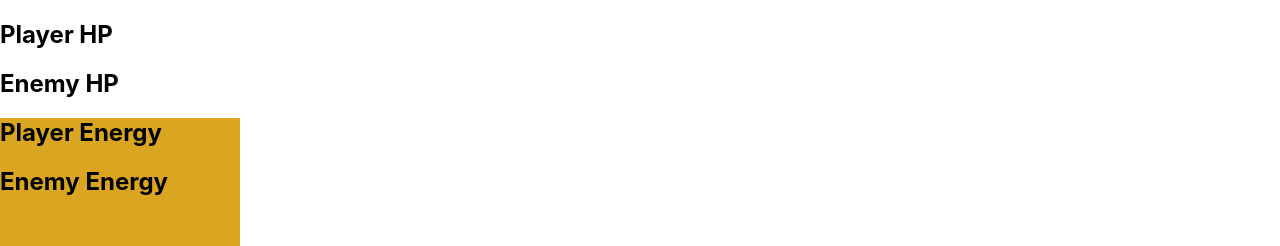
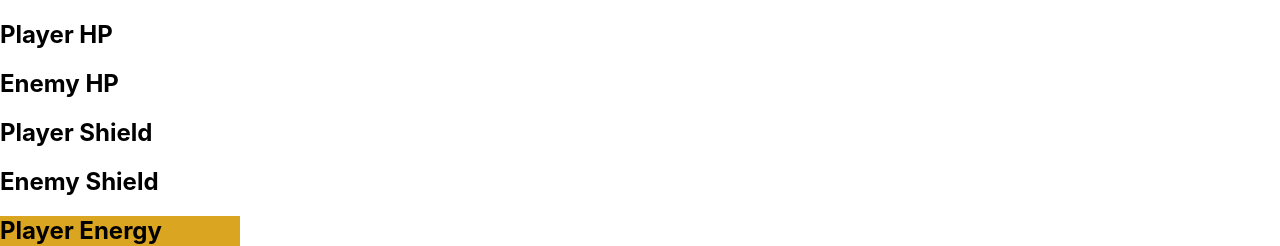
Before and after one commit to solaris449062/duck-deck-frontend, a React (Create React App) app: page / in a window 1280 px wide. Shown: the top 246 px of the page. Built offline with nearby package versions, Linux system fonts and the light colour scheme; no server answers.

Commit message:
update on card and hp display

```diff
--- a/src/components/Card.js
+++ b/src/components/Card.js
@@ -15,21 +15,26 @@ function Card({id, name, cost, damage, shield, heal, upgrade, handleCardClick})
     return (
         <div className="card" onClick={() => handleCardClick(id)}>
 
+            {/* <h2>
+                {id ? `id = ${id}` : null}
+            </h2> */}
+
             <h2>
-                {id ? `id = ${id}` : null}
+                {name ? name : null}
             </h2>
+
             <h2>
                 {cost ? `cost = ${cost}` : null}
             </h2>
-            <h2>
-                {name ? name : null}
-            </h2>
+
             <h2>
                 {damage ? `damage = ${damage}` : null}
             </h2>
+
             <h2>
                 {shield ? `shield = ${shield}` : null}
             </h2>
+
             <h2>
                 {heal ? `heal = ${heal}` : null}
             </h2>
--- a/src/components/hpBar.js
+++ b/src/components/hpBar.js
@@ -12,6 +12,12 @@ function HpBar({characterInfo}) {
             <h2>
                {characterInfo[1] ? `Enemy HP = ${characterInfo[1].current_HP}/${characterInfo[1].max_HP}` : "Enemy HP"}
             </h2>
+            <h2>
+                {characterInfo[0] ? `Player Shield = ${characterInfo[0].shield}` : "Player Shield"}
+            </h2>
+            <h2>
+               {characterInfo[1] ? `Enemy Shield = ${characterInfo[1].shield}` : "Enemy Shield"}
+            </h2>
         </div>
     );
 }
```
